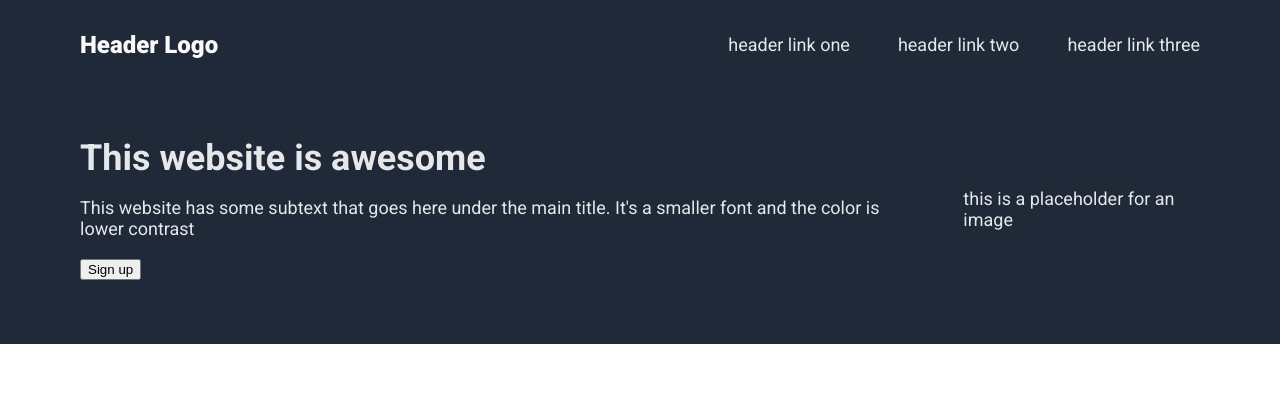
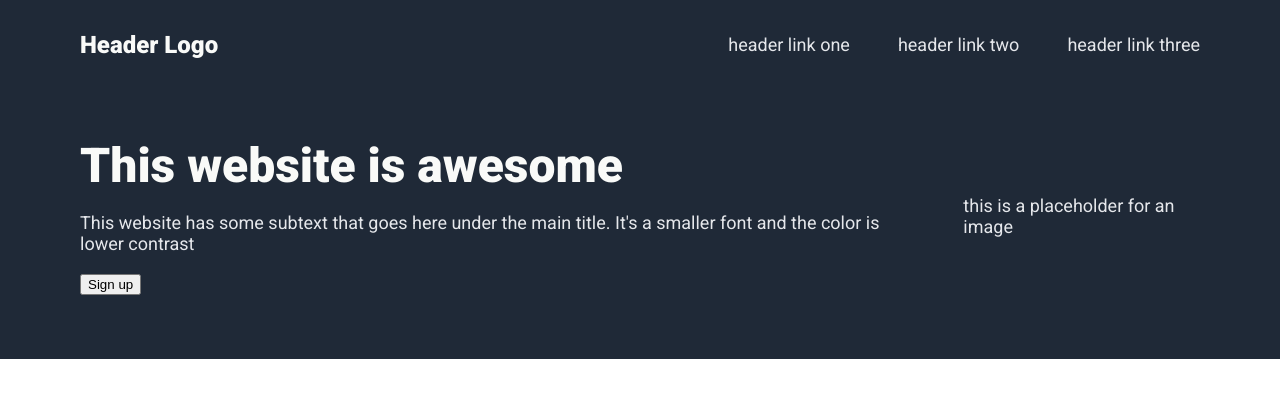
Before and after one commit to mjr141/landing-page, a plain HTML site: page index.html in a window 1280 px wide. Drawn offline with Linux system fonts and the light colour scheme.

Commit message:
style hero header

```diff
--- a/styles.css
+++ b/styles.css
@@ -42,3 +42,9 @@ h1 {
   padding: 48px 80px 64px;
   background-color: #1f2937;
 }
+
+.hero-header {
+  font-size: 48px;
+  color: #f9faf8;
+  font-weight: 900;
+}
```
